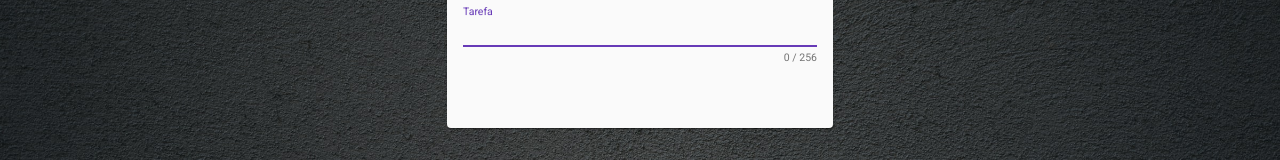
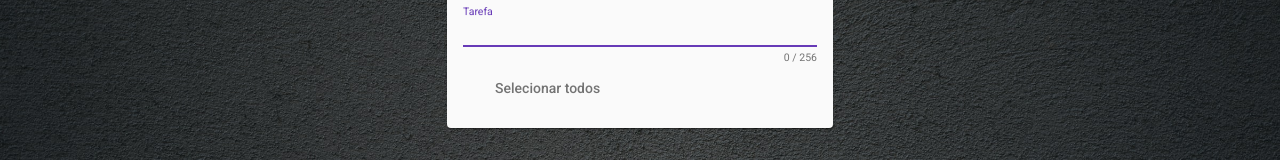
Before and after one commit to bruno1727/todolist-portal, an Angular app: page /task-manager in a window 1280 px wide. Shown: the part 224-384 px from the top of the page. Built offline with nearby package versions, Linux system fonts and the light colour scheme.

Commit message:
adicionando botao selecionar todos com o mesmo cmportamento do checkbox

```diff
--- a/src/app/todo/todo-list/todo-list.component.html
+++ b/src/app/todo/todo-list/todo-list.component.html
@@ -1,7 +1,8 @@
 <mat-selection-list #selectionList [(ngModel)]="selectedTodos" (selectionChange)="selectionChange()">
     <div mat-subheader>
-        <mat-checkbox (change)="onSelectAll()" [(ngModel)]="selectAll" *ngIf="todos.length" title="Selecionar todas as tarefas"></mat-checkbox>
+        <mat-checkbox #selectAllCheckbox (change)="onSelectAll()" [(ngModel)]="selectAll" *ngIf="todos.length" title="Selecionar todos"></mat-checkbox>
         <button mat-button (click)="cleanSelection()" *ngIf="selectedTodos.length">Limpar seleção</button>
+        <button mat-button (click)="selectAll = true; onSelectAll()" *ngIf="!selectedTodos.length">Selecionar todos</button>
     </div>
     <mat-list-option *ngFor="let todo of todos" [value]="todo" [checkboxPosition]="'before'">{{todo.description}}</mat-list-option>
 </mat-selection-list>
```
